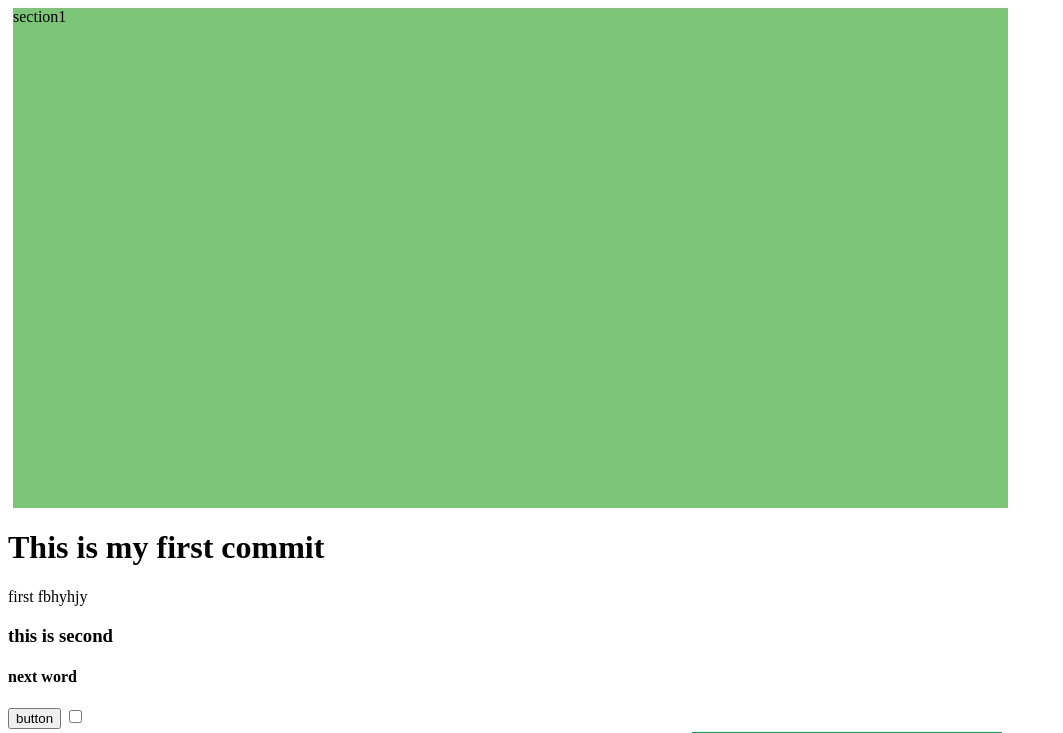
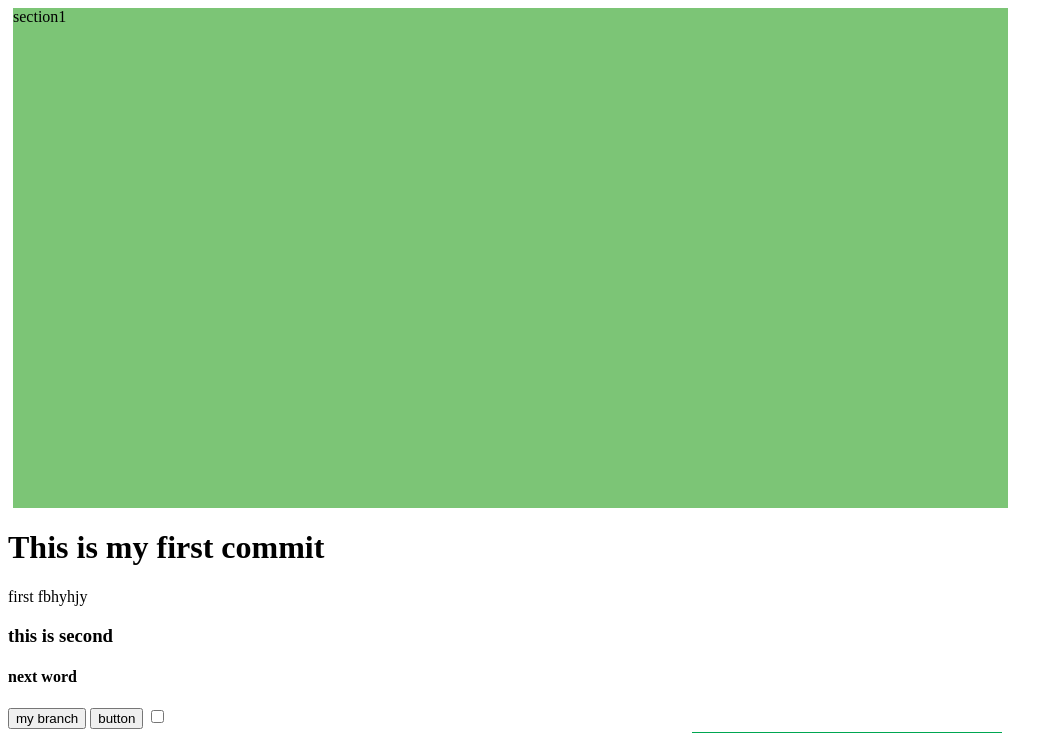
Before and after one commit to harinderkaur1013/gbox, a plain HTML site: page index.html in a window 1280 px wide. Shown: the top 733 px of the page, without its empty margins (0-1063 px from the left). Drawn offline with Linux system fonts and the light colour scheme.

Commit message:
add para

```diff
--- a/index.html
+++ b/index.html
@@ -15,6 +15,7 @@
         <p>first fbhyhjy</p>
         <h3>this is second</h3>
         <h4>next word</h4>
+        <button type="button">my branch</button>
         <button class="second">button</button>
         <input type="checkbox" name="" value="">
         <section class="middle">
```
